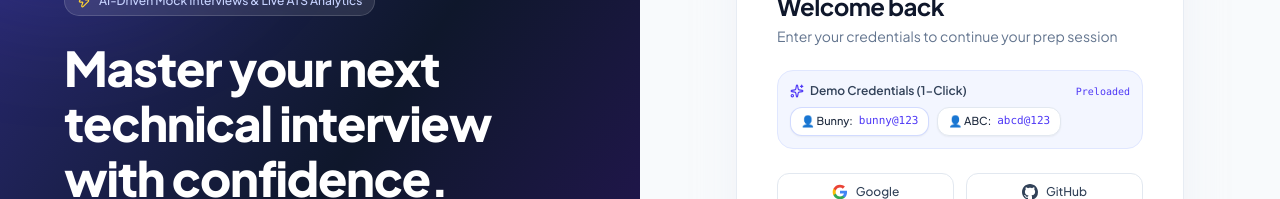
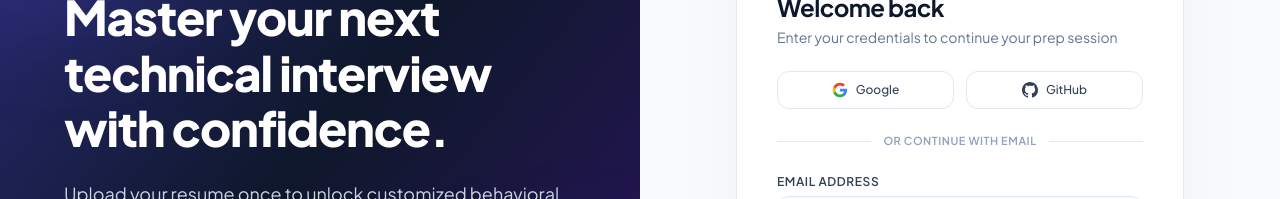
Before and after one commit to saipriya-rapala/InterviewAI, a React (Vite) app in the folder frontend/: page / in a window 1280 px wide. Shown: the part 255-454 px from the top of the page. Built offline with nearby package versions, Linux system fonts and the light colour scheme; no server answers.

Commit message:
fix(auth): remove demo credentials pill from login screen

```diff
--- a/frontend/src/components/AuthView.jsx
+++ b/frontend/src/components/AuthView.jsx
@@ -343,45 +343,6 @@ export default function AuthView({ onAuthSuccess, apiBaseUrl }) {
               </p>
             </div>
 
-            {/* Quick Demo Credentials Pill (Login mode only) */}
-            {mode === "login" && (
-              <div className="p-3 rounded-2xl bg-indigo-50/70 dark:bg-indigo-950/40 border border-indigo-100 dark:border-indigo-900/60 text-xs mb-6">
-                <div className="flex items-center justify-between mb-2">
-                  <span className="font-semibold text-slate-700 dark:text-slate-300 flex items-center gap-1.5">
-                    <Sparkles className="w-3.5 h-3.5 text-indigo-600 dark:text-indigo-400" />
-                    Demo Credentials (1-Click)
-                  </span>
-                  <span className="text-[10px] font-mono text-indigo-600 dark:text-indigo-400">Preloaded</span>
-                </div>
-                <div className="flex flex-wrap gap-2">
-                  <button
-                    type="button"
-                    onClick={() => {
-                      setEmail("bunny@gmail.com");
-                      setPassword("bunny@123");
-                      setMessage({ text: "", type: "" });
-                    }}
-                    className="px-2.5 py-1.5 rounded-xl bg-white dark:bg-slate-900 border border-indigo-200/80 dark:border-indigo-800 text-slate-800 dark:text-slate-200 hover:border-indigo-500 transition-colors font-medium flex items-center gap-1.5 cursor-pointer text-[11px] shadow-xs"
-                  >
-                    <span>👤 Bunny:</span>
-                    <span className="font-mono text-indigo-600 dark:text-indigo-400">bunny@123</span>
-                  </button>
-                  <button
-                    type="button"
-                    onClick={() => {
-                      setEmail("abc@gmail.com");
-                      setPassword("abcd@123");
-                      setMessage({ text: "", type: "" });
-                    }}
-                    className="px-2.5 py-1.5 rounded-xl bg-white dark:bg-slate-900 border border-slate-200 dark:border-slate-800 text-slate-800 dark:text-slate-200 hover:border-indigo-500 transition-colors font-medium flex items-center gap-1.5 cursor-pointer text-[11px] shadow-xs"
-                  >
-                    <span>👤 ABC:</span>
-                    <span className="font-mono text-indigo-600 dark:text-indigo-400">abcd@123</span>
-                  </button>
-                </div>
-              </div>
-            )}
-
             {/* Social OAuth Buttons */}
             {mode !== "forgot" && (
               <div className="grid grid-cols-2 gap-3 mb-6">
```
